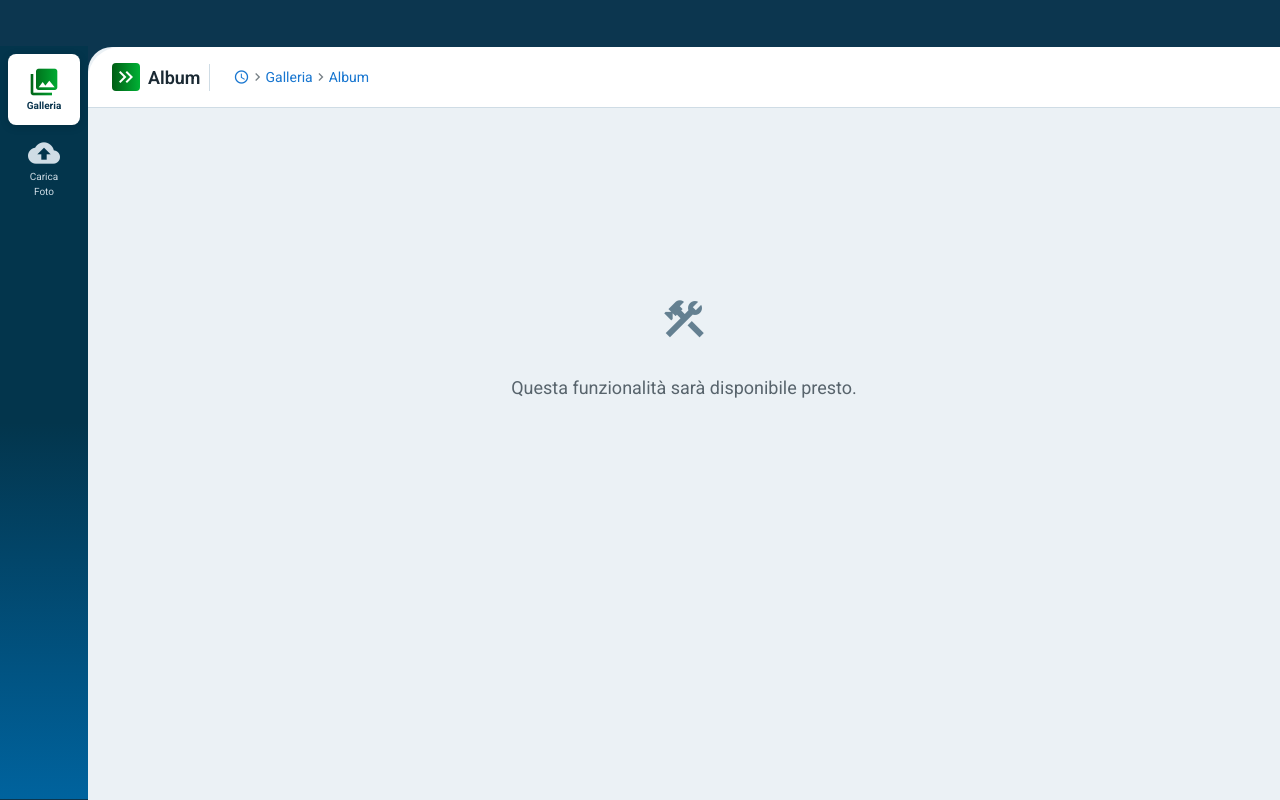
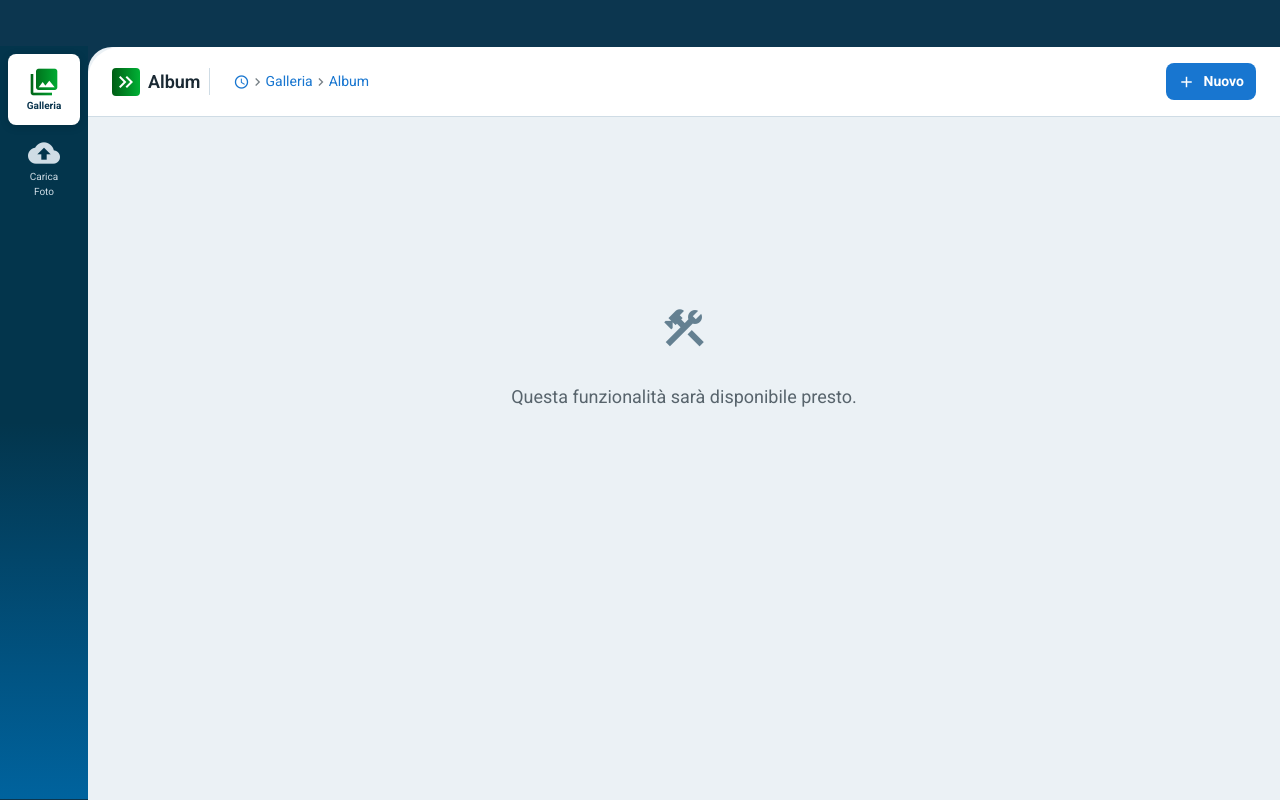
Before and after one commit to AndreanaPerla/progetto-fe-digitalpa, a Vue app in the folder photo-gallery/: page /albums in a window 1280 px wide. Built offline with nearby package versions, Linux system fonts and the light colour scheme.

Commit message:
add btn in PageHeader + fix LateralSidebar

```diff
--- a/photo-gallery/src/components/PageHeader.vue
+++ b/photo-gallery/src/components/PageHeader.vue
@@ -17,7 +17,7 @@
           <h1 class="page-title">{{ pageTitle }}</h1>
         </div>
         <nav class="breadcrumb" v-if="breadcrumbItems.length > 0">
-          <!-- Icona orologio come primo elemento fisso -->
+          <!-- clock as first element -->
           <span class="breadcrumb-item">
             <span class="material-icons breadcrumb-clock">schedule</span>
             <span class="breadcrumb-separator mx-1">
@@ -25,7 +25,7 @@
             </span>
           </span>
 
-          <!-- Rest of breadcrumb items -->
+          <!-- rest of breadcrumb items -->
           <span
             class="breadcrumb-item"
             v-for="(item, index) in breadcrumbItems"
@@ -48,6 +48,14 @@
           </span>
         </nav>
       </div>
+
+      <!-- btn -->
+      <div class="header-actions">
+        <button @click="handleNewClick" class="new-btn">
+          <span class="material-icons">add</span>
+          Nuovo
+        </button>
+      </div>
     </div>
   </div>
 </template>
@@ -68,6 +76,10 @@ export default {
 
     const toggleSidebar = () => {
       store.commit("SET_SIDEBAR_OPEN", !store.state.sidebarOpen);
+    };
+
+    const handleNewClick = () => {
+      console.log("Bottone + Nuovo cliccato!");
     };
 
     const pageTitle = computed(() => {
@@ -104,6 +116,7 @@ export default {
       breadcrumbItems,
       isSidebarOpen,
       toggleSidebar,
+      handleNewClick,
     };
   },
 };
--- a/photo-gallery/src/style/_navbar.css
+++ b/photo-gallery/src/style/_navbar.css
@@ -88,7 +88,7 @@
   z-index: 999;
   display: flex;
   flex-direction: column;
-  padding: 60.5px 0 var(--space-sm) 0;
+  padding: 69.2px 0 var(--space-sm) 0;
 }
 
 .submenu-header,
--- a/photo-gallery/src/style/_pageHeader.css
+++ b/photo-gallery/src/style/_pageHeader.css
@@ -12,6 +12,12 @@
   border-radius: 0;
 }
 
+.header-content {
+  display: flex;
+  justify-content: space-between;
+  align-items: center;
+}
+
 .title-section {
   display: flex;
   align-items: center;
@@ -20,6 +26,35 @@
 .title-row {
   display: flex;
   align-items: center;
+}
+
+.header-actions {
+  display: flex;
+  align-items: center;
+}
+
+.new-btn {
+  display: flex;
+  align-items: center;
+  gap: var(--space-xs);
+  background-color: var(--blue);
+  color: white;
+  border: none;
+  border-radius: var(--radius-sm);
+  padding: var(--space-xs) var(--space-sm);
+  font-size: var(--font-size-sm);
+  font-weight: 700;
+  cursor: pointer;
+  transition: transform 0.2s ease, box-shadow 0.2s ease;
+}
+
+.new-btn:hover {
+  transform: translateY(-1px);
+  box-shadow: 0 4px 8px rgba(0, 0, 0, 0.15);
+}
+
+.new-btn .material-icons {
+  font-size: var(--font-size-lg);
 }
 
 .sidebar-toggle-btn {
```
